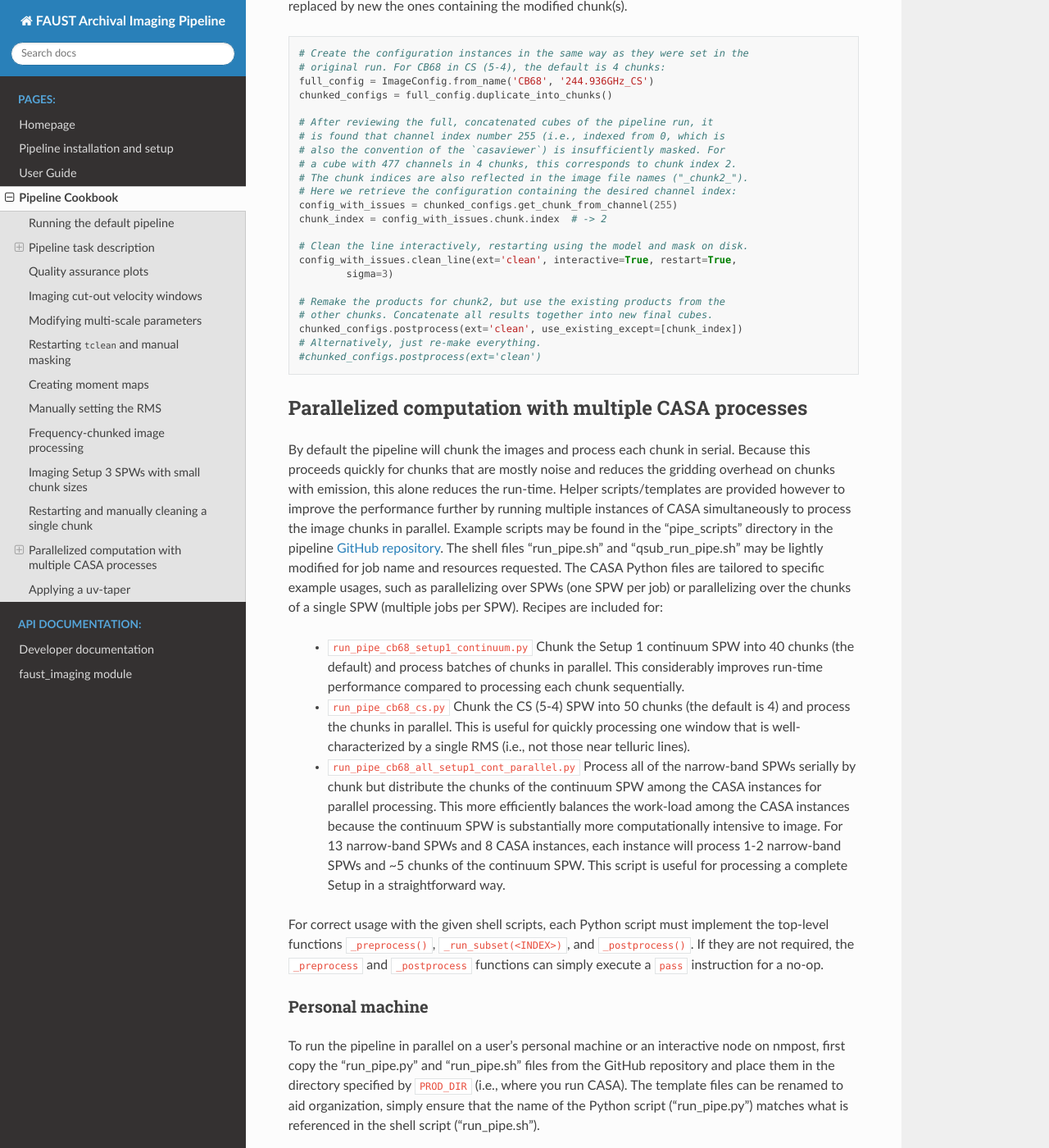
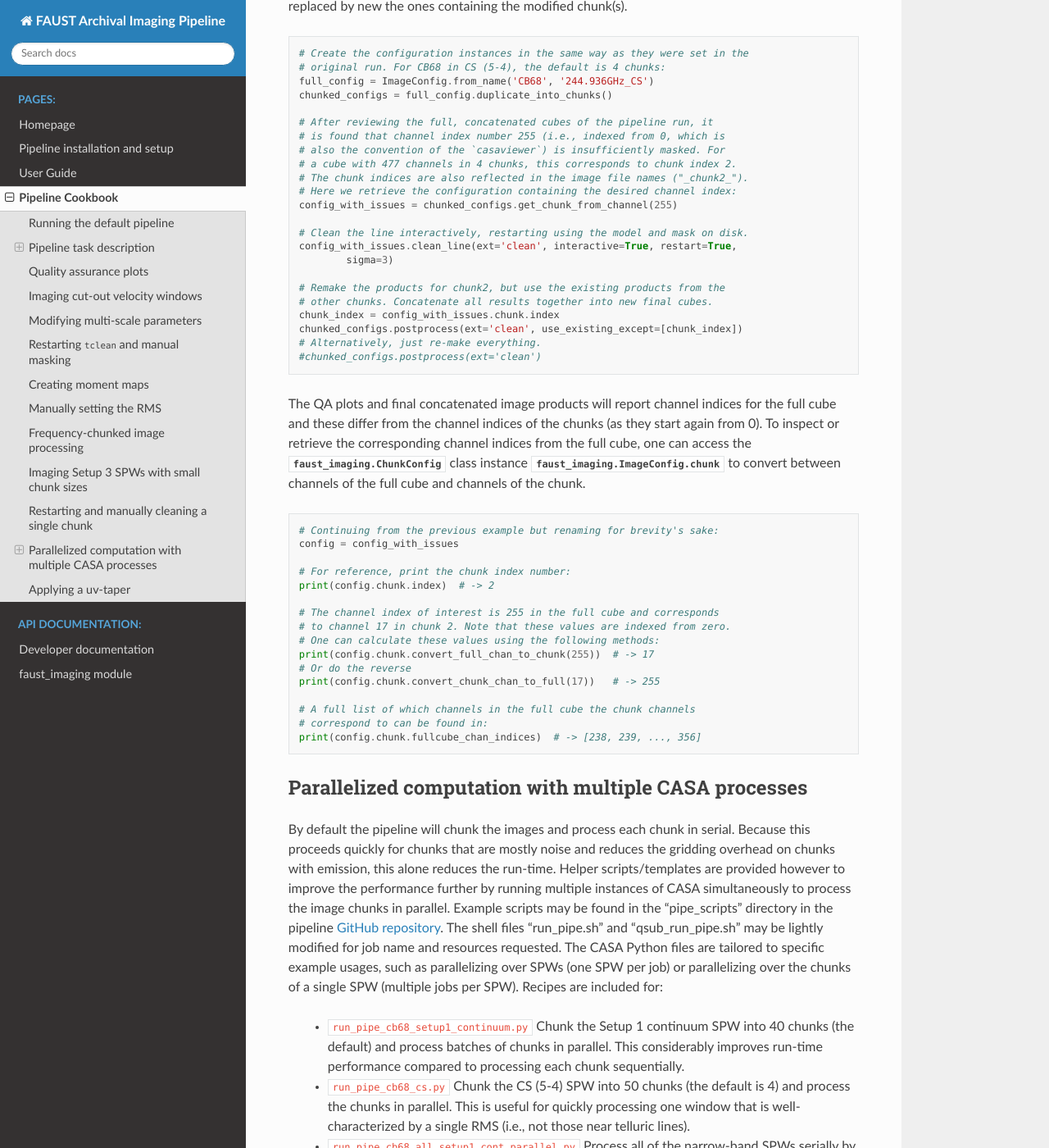
Before and after one commit to autocorr/faust_line_imaging, a Sphinx documentation site: the page built from docs/source/recipes.rst, in a window 1280 px wide and 1400 px high, scrolled down 9432 px. Shown: the whole window at 82% size. Built offline with Sphinx 7.4.7 and the Read the Docs theme 2.0.0, drawn with Linux system fonts in a browser that asks for light colours.

Commit message:
Update docs for how to do chunk/full channel conversion

```diff
--- a/docs/source/recipes.rst
+++ b/docs/source/recipes.rst
@@ -541,9 +540,36 @@ chunk(s).
 
    # Remake the products for chunk2, but use the existing products from the
    # other chunks. Concatenate all results together into new final cubes.
+   chunk_index = config_with_issues.chunk.index
    chunked_configs.postprocess(ext='clean', use_existing_except=[chunk_index])
    # Alternatively, just re-make everything.
    #chunked_configs.postprocess(ext='clean')
+
+The QA plots and final concatenated image products will report channel indices
+for the full cube and these differ from the channel indices of the chunks (as
+they start again from 0). To inspect or retrieve the corresponding channel
+indices from the full cube, one can access the :class:`faust_imaging.ChunkConfig`
+class instance :attr:`faust_imaging.ImageConfig.chunk` to convert between
+channels of the full cube and channels of the chunk.
+
+.. code:: python
+
+   # Continuing from the previous example but renaming for brevity's sake:
+   config = config_with_issues
+
+   # For reference, print the chunk index number:
+   print(config.chunk.index)  # -> 2
+
+   # The channel index of interest is 255 in the full cube and corresponds
+   # to channel 17 in chunk 2. Note that these values are indexed from zero.
+   # One can calculate these values using the following methods:
+   print(config.chunk.convert_full_chan_to_chunk(255))  # -> 17
+   # Or do the reverse
+   print(config.chunk.convert_chunk_chan_to_full(17))   # -> 255
+
+   # A full list of which channels in the full cube the chunk channels
+   # correspond to can be found in:
+   print(config.chunk.fullcube_chan_indices)  # -> [238, 239, ..., 356]
 
 
 .. _Parallel CASA:
```
Also changed, not shown: other parts of docs/source/recipes.rst (+0 -1 lines).
